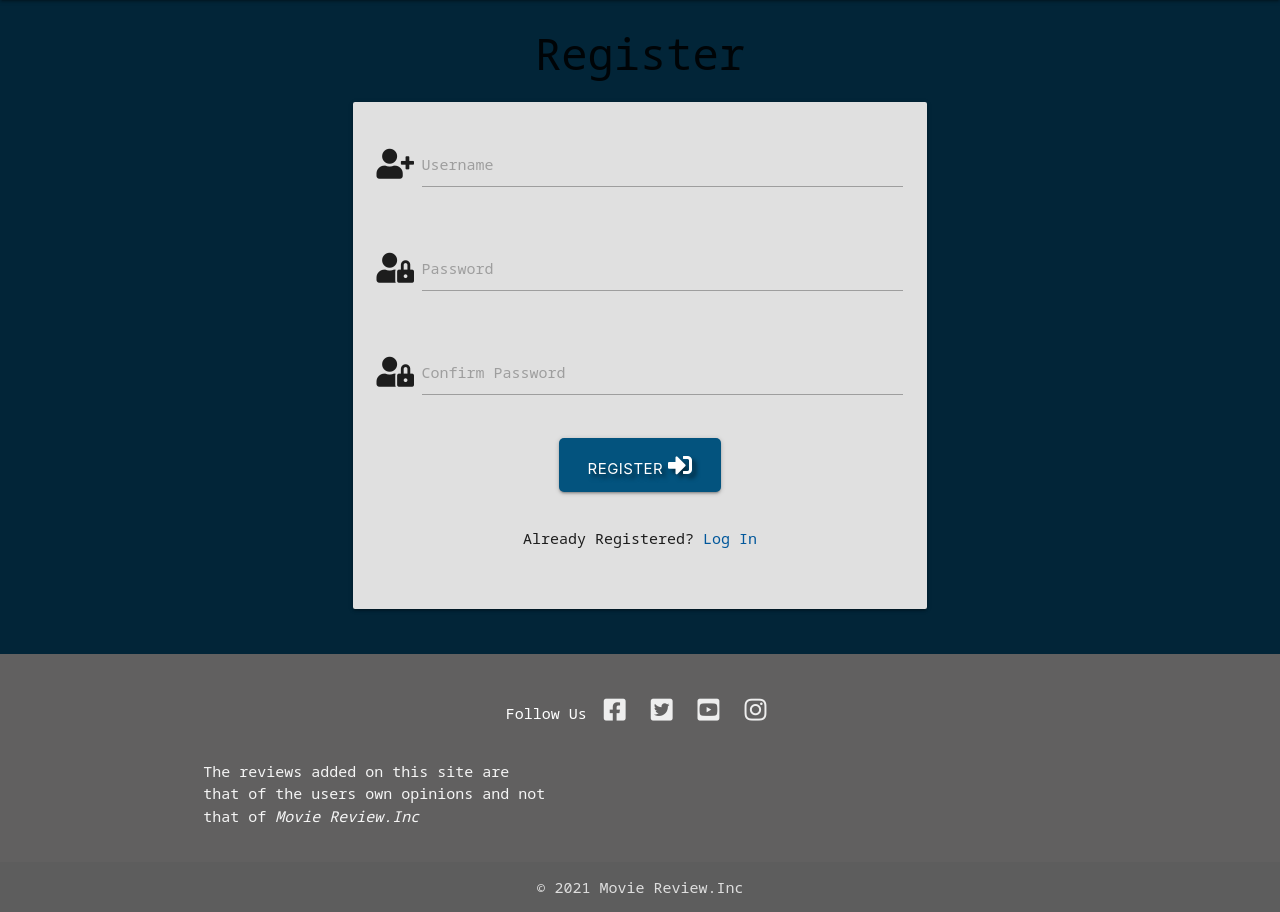
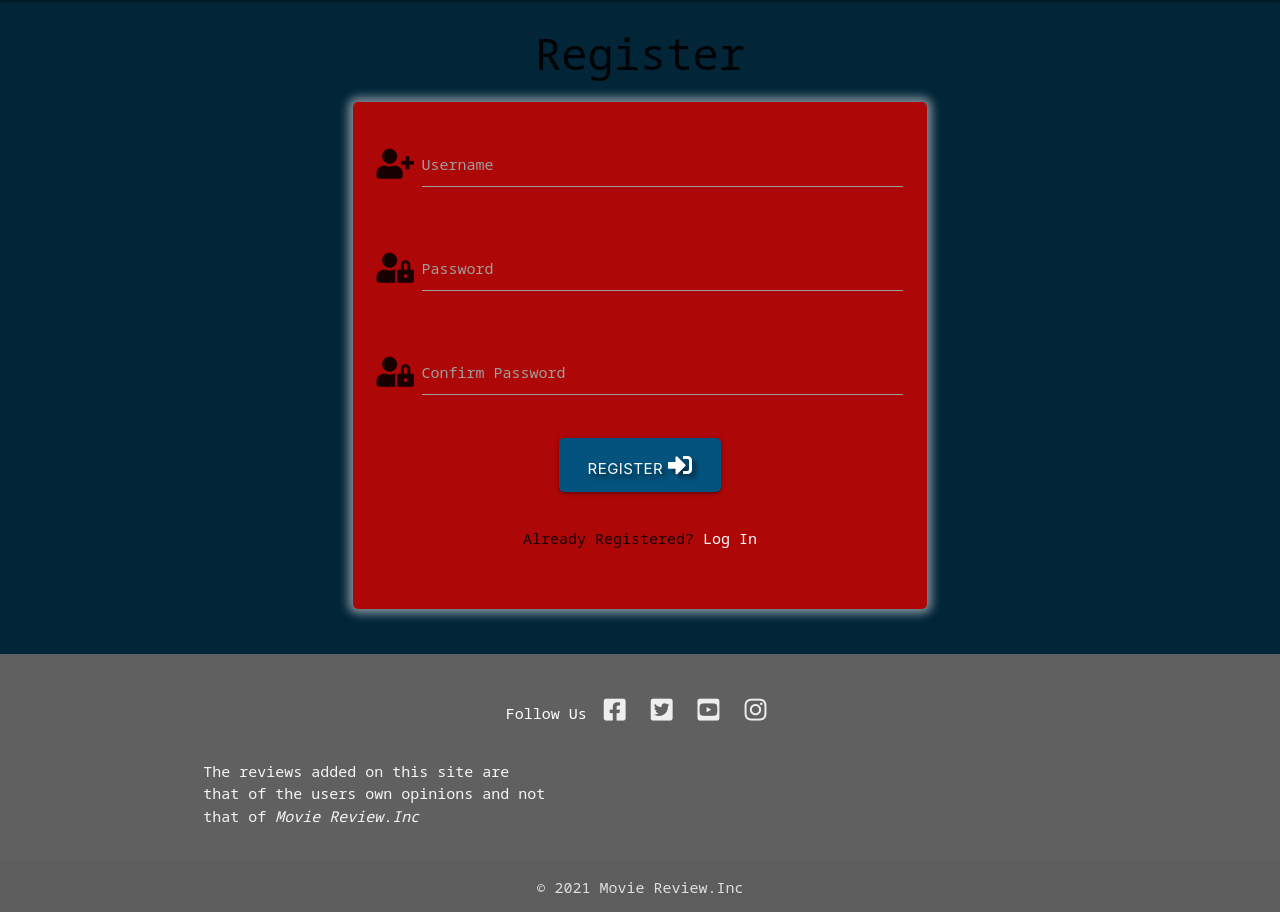
Before and after one commit to Ashb87/Ms3-Movie-Review, a Flask app: page /register in a window 1280 px wide. Shown: the part 64-976 px from the top of the page. Run offline with Flask 2, Linux system fonts and the light colour scheme; some libraries are stand-ins or nearby versions.

Commit message:
added styling to login and register page

```diff
--- a/static/css/style.css
+++ b/static/css/style.css
@@ -109,6 +109,17 @@ nav.custom-bg {
     -webkit-transition: all .3s ease-in-out;
 }
 
+/* --- Flash messages --- */
+.flash-card{
+    width: 60%;
+    margin: auto;
+    margin-top: 20px;
+    padding: 3px;
+    border-radius: 15px;
+    background-color: rgb(173, 7, 7);
+    box-shadow: 0px 0px 10px 5px rgba(248, 246, 246, 0.5);
+}
+
 /* --- Home Page --- */
 
 .home-bg{
@@ -205,6 +216,15 @@ hr {
     margin-top: 40px;
 }
 
+/* --- login/register Page --- */
+
+.login-card,
+.register-card {
+    background-color: rgb(173, 7, 7);
+    border-radius: 5px;
+    box-shadow: 0px 0px 10px 5px rgba(248, 246, 246, 0.5);
+}
+
 /* --- Media Query --- */
 
 @media screen and (max-width: 992px){
@@ -212,4 +232,12 @@ nav .brand-logo{
     margin-left: 0;
     font-size: 1.8rem;
     }
+
+.flash-card{
+    width: 80%;
+    }
 }
+
+.validate{
+    color: white;
+}
--- a/templates/base.html
+++ b/templates/base.html
@@ -66,7 +66,7 @@
         {% with messages = get_flashed_messages() %}
             {% if messages %}
                 {% for message in messages %}
-                    <div class="row flashes">
+                    <div class="row flash-card flashes">
                         <h4 class="center-align">{{ message }}</h4>
                     </div>
                 {% endfor %}
--- a/templates/login.html
+++ b/templates/login.html
@@ -5,7 +5,7 @@
 
     <div class="row">
         <form class="col s12 m8 offset-m2" method="POST" action="{{ url_for('login') }}">
-            <div class="card-panel">
+            <div class="card-panel login-card">
                 <!--Username-->
                 <div class="row">
                     <div class="input-field col s12">
@@ -36,7 +36,7 @@
                     <div class="col s12">
                         <p class="center-align">
                             New Here?
-                            <a href="{{ url_for('register') }}" class="light-blue-text text-darken-4">Register Account</a>
+                            <a href="{{ url_for('register') }}" class="white-text text-darken-4">Register Account</a>
                         </p>
                     </div>
                 </div>
--- a/templates/register.html
+++ b/templates/register.html
@@ -5,7 +5,7 @@
 
     <div class="row">
         <form class="col s12 m8 offset-m2" method="POST" action="{{ url_for('register') }}">
-            <div class="card-panel grey lighten-2">
+            <div class="card-panel register-card">
                 <!--Username-->
                 <div class="row">
                     <div class="input-field col s12">
@@ -47,7 +47,7 @@
                     <div class="col s12">
                         <p class="center-align">
                             Already Registered?
-                            <a href="{{ url_for('login') }}" class="light-blue-text text-darken-4">Log In</a>
+                            <a href="{{ url_for('login') }}" class="white-text text-darken-4">Log In</a>
                         </p>
                     </div>
                 </div>
```
